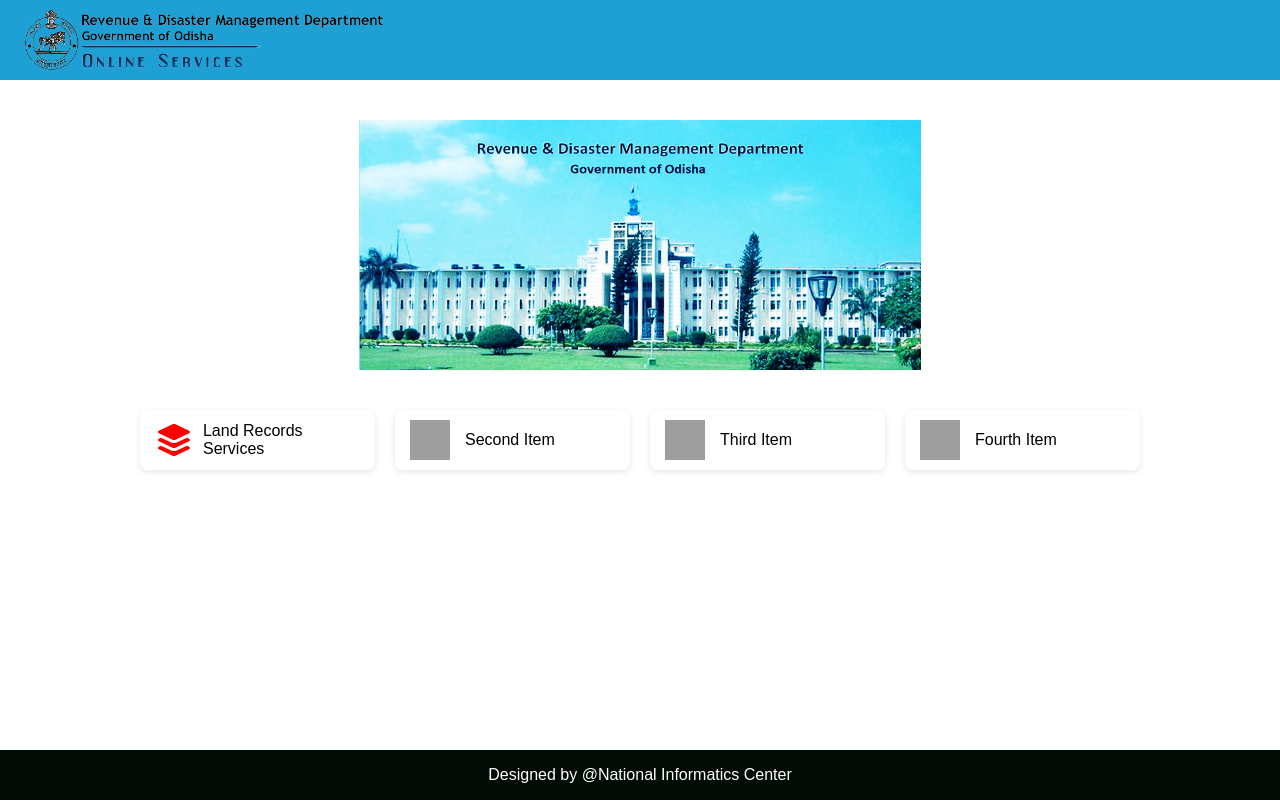
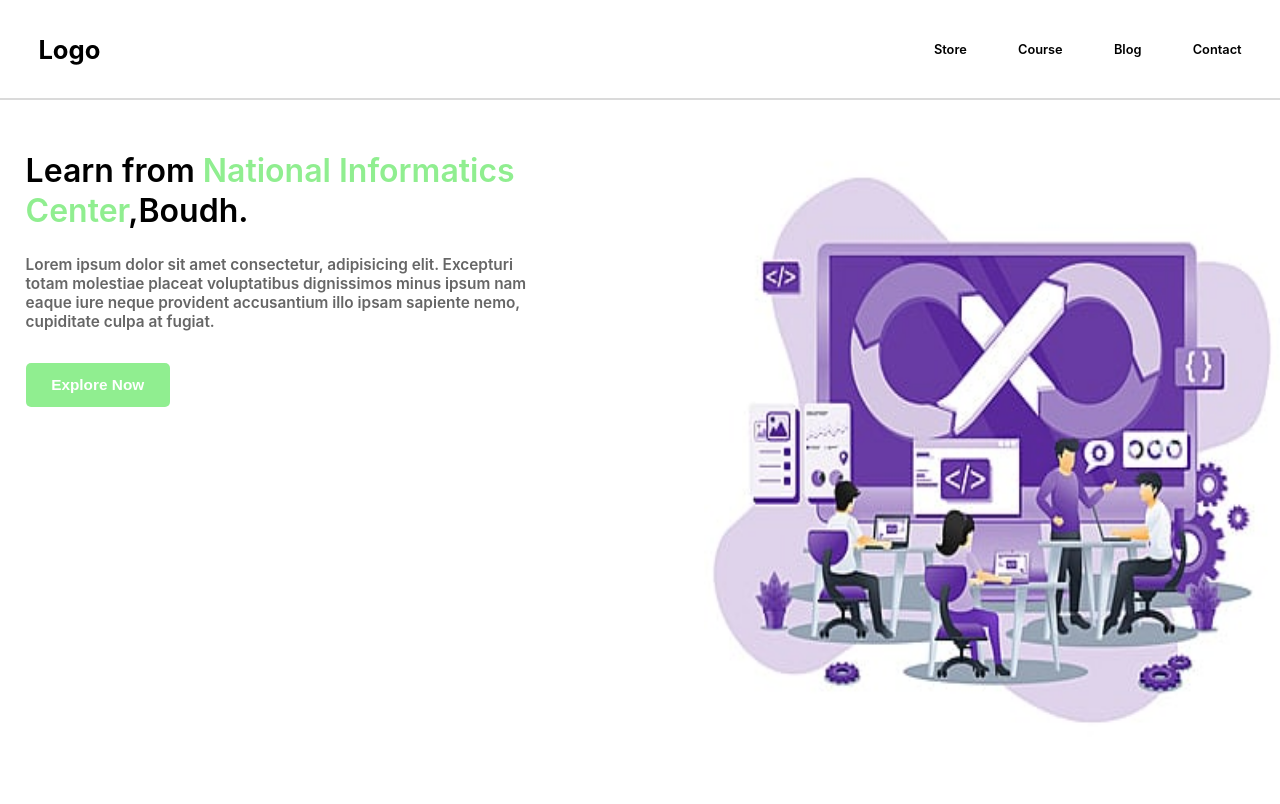
Before and after one commit to sbaskey/react-app, a React (Create React App) app: page / in a window 1280 px wide. Built offline with nearby package versions, Linux system fonts and the light colour scheme; grey boxes are pictures that could not be loaded.

Commit message:
navbar and content added for the blog page

```diff
--- a/public/index.html
+++ b/public/index.html
@@ -24,6 +24,10 @@
       work correctly both with client-side routing and a non-root public URL.
       Learn how to configure a non-root public URL by running `npm run build`.
     -->
+      <link
+    href="https://cdn.jsdelivr.net/npm/remixicon@4.5.0/fonts/remixicon.css"
+    rel="stylesheet"
+/>
     <title>React App</title>
   </head>
   <body>
--- a/src/App.css
+++ b/src/App.css
@@ -7,133 +7,135 @@
 
 body, html, #root {
   height: 100%;
-  font-family: sans-serif;
-  background-color: #ffffff;
+  /* font-family: sans-serif; */
+  background-color: white;
 }
 
-/* Layout container */
-.app-container {
+.nav{
+  height: 100px;
+  width: 100%;
+  /* background-color: red; */
   display: flex;
-  flex-direction: column;
-  min-height: 100vh;
+  align-items: center;
+  justify-content: space-between;
+  padding: 0 3vw;
+  border-bottom: 2px solid #dadada;
+
+
 }
 
-.header {
-  background-color: #1ea0d4;
-  color: white;
-  padding: 1rem 1.5rem;
+.nav-part2{
   display: flex;
-  align-items: center;
-  gap: 20px;
-  height: 80px; /* Increased height */
-  overflow: hidden;
-  justify-content: flex-start;
+  /* background-color: blue; */
+  gap: 4vw;
+}
+.nav h2{
+  font-size: 2vw;
+  font-weight: 700;
+}
+.nav h4{
+  font-size: 1vw;
+  font-weight: 600;
 }
 
-.header-logo {
-  max-height: 60px; /* Larger logo within the taller header */
-  width: auto;
-  object-fit: contain;
+.nav i{
+  font-weight: 600;
+  display: none;
+}
+.content{
+  height: calc(100% - 100px);
+  width: 100%;
+  /* background-color: burlywood; */
+  display: flex;
+  position: relative;
+}
+.left{
+  height: 100%;
+  width: 55%;
+  /* background-color: yellow; */
+  padding: 4vw 2vw;
+}
+.left span{
+  color: lightgreen;
 }
 
-.header-title {
-  font-size: 1.5rem;
-  font-weight: bold;
+.left p{
+  font-size: 1.2vw;
+  font-weight: 600;
+  width: 80%;
+  color: #666;
+  margin-top: 3vh;
+  margin-bottom: 4vh;
+}
+
+.left h1{
+  line-height: 5vh;
+  font-weight: 600;
+}
+
+button{
+  font-size: 1.2vw;
+  padding: 1vw 2vw;
+  background-color: lightgreen;
+  color: #fff;
+  border: none;
+  border-radius: 5px;
+  font-weight: 700;
+}
+
+.right{
+  height: 100%;
+  width: 45%;
+  /* background-color: olive; */
+}
+.cicd-image{
+  height: 100%;
+  width: 100%;
+
 }
 
 
+@media (max-width:600px) {
+  .nav{
 
-/* Footer */
-.footer {
-  background-color: #020b04;
-  color: white;
-  padding: 1rem;
-  text-align: center;
+    padding: 0 5vw;
+    height: 60px;
+  }
+  .nav h2{
+    font-size: 6vw;
+  }
+  .nav h4{
+    font-size: 4vw;
+    display: none;
+  }
+  .nav i{
+  font-size: 4vw;
+  font-weight: 600;
+  display: block;
+}
+.content{
+  height: calc(100% - 60px);
+  flex-direction: column;
+
 }
 
-/* Main content */
-.main-content {
-  flex: 1;
-  display: flex;
-  justify-content: center;
-  align-items: flex-start;
-  padding: 40px 20px;
+.left{
+ font-size: 4vw;
+ height: 40%;
+ width: 100%;
+ padding: 4vh 6vw;
+
+}
+.left p{
+  font-size: 3vw;
+  font-family: 400;
+  width: 90%;
+}
+.right{
+ font-size: 4vw;
+ height: 60%;
+ width: 100%;
+  padding: 2vh 6vw;
 }
 
-.content-wrapper {
-  width: 100%;
-  max-width: 1000px;
-  display: flex;
-  flex-direction: column;
-  align-items: center;
 }
-
-/* Image shown directly */
-.plain-slide-image {
-  width: 100%;
-  height: auto;
-  max-height: 250px;
-  object-fit: contain;
-  border-radius: 10px;
-  margin-bottom: 40px;
-  display: block;
-}
-
-/* Icons below the image */
-.icon-text-container {
-  display: flex;
-  flex-wrap: wrap;
-  justify-content: space-between;
-  gap: 20px;
-  width: 100%;
-}
-
-.icon-text-box {
-  display: flex;
-  align-items: center;
-  background-color: #ffffff;
-  border-radius: 8px;
-  padding: 10px 15px;
-  box-shadow: 0 2px 6px rgba(0, 0, 0, 0.1);
-  flex: 1 1 calc(25% - 20px); /* 4 per row on desktop */
-  min-width: 200px;
-}
-
-.icon-image {
-  width: 40px;
-  height: 40px;
-  margin-right: 15px;
-}
-
-.icon-text {
-  font-size: 1rem;
-  font-weight: 500;
-}
-
-@keyframes dropFadeIn {
-  0% {
-    opacity: 0;
-    transform: translateY(-50px);
-  }
-  100% {
-    opacity: 1;
-    transform: translateY(0);
-  }
-}
-
-.fall-animation {
-  animation: dropFadeIn 1s ease-out;
-}
-
-@keyframes imageTextReveal {
-  0% {
-    opacity: 0;
-    filter: blur(5px);
-    transform: scale(1.02);
-  }
-  100% {
-    opacity: 1;
-    filter: blur(0);
-    transform: scale(1);
-  }
-}
--- a/src/App.js
+++ b/src/App.js
@@ -4,46 +4,33 @@
 import OnlineServices from "./OnlineServices.png";
 import { FontAwesomeIcon } from '@fortawesome/react-fontawesome'
 import { faLayerGroup } from '@fortawesome/free-solid-svg-icons';
-
+import cicd from "./cicd.jpg"
 function App() {
   return (
-    <div className="app-container">
-      <header className="header">
-        <img src={OnlineServices} alt="Logo" className="header-logo" />
-        {/* <span className="header-title">Fixed Header</span> */}
-      </header>
+    <>
+    <div className="nav">
+      <h2>Logo</h2>
+      <div class="nav-part2">
+        <h4>Store</h4>
+        <h4>Course</h4>
+        <h4>Blog</h4>
+        <h4>Contact</h4>
+        <i class="ri-menu-line"></i>
 
-      <main className="main-content">
-        <div className="content-wrapper">
-          <img src={photo11} alt="Slide" className="plain-slide-image fall-animation image-fade-in" />
+      </div>
 
-          <div className="icon-text-container">
-            <div className="icon-text-box">
-              <FontAwesomeIcon icon={faLayerGroup}  style={{
-        color: 'red',
-        fontSize: '2em',
-        marginRight: '10px'
-      }} />
-              <span className="icon-text">Land Records Services</span>
-            </div>
-            <div className="icon-text-box">
-              <img src="/images/icon2.png" alt="Icon 2" className="icon-image" />
-              <span className="icon-text">Second Item</span>
-            </div>
-            <div className="icon-text-box">
-              <img src="/images/icon3.png" alt="Icon 3" className="icon-image" />
-              <span className="icon-text">Third Item</span>
-            </div>
-            <div className="icon-text-box">
-              <img src="/images/icon4.png" alt="Icon 4" className="icon-image" />
-              <span className="icon-text">Fourth Item</span>
-            </div>
-          </div>
-        </div>
-      </main>
-
-      <footer className="footer">Designed by @National Informatics Center</footer>
     </div>
+    <div className="content">
+      <div class="left">
+        <h1>Learn from <span>National Informatics Center</span>,Boudh.</h1>
+        <p>Lorem ipsum dolor sit amet consectetur, adipisicing elit. Excepturi totam molestiae placeat voluptatibus dignissimos minus ipsum nam eaque iure neque provident accusantium illo ipsam sapiente nemo, cupiditate culpa at fugiat.</p>
+        <button>Explore Now</button>
+      </div>
+      <div className="right">
+         <img src={cicd} alt="cicd" className="cicd-image" />
+      </div>
+    </div>
+    </>
   );
 }
 
```
Also changed, not shown: src/cicd.jpg (added).
